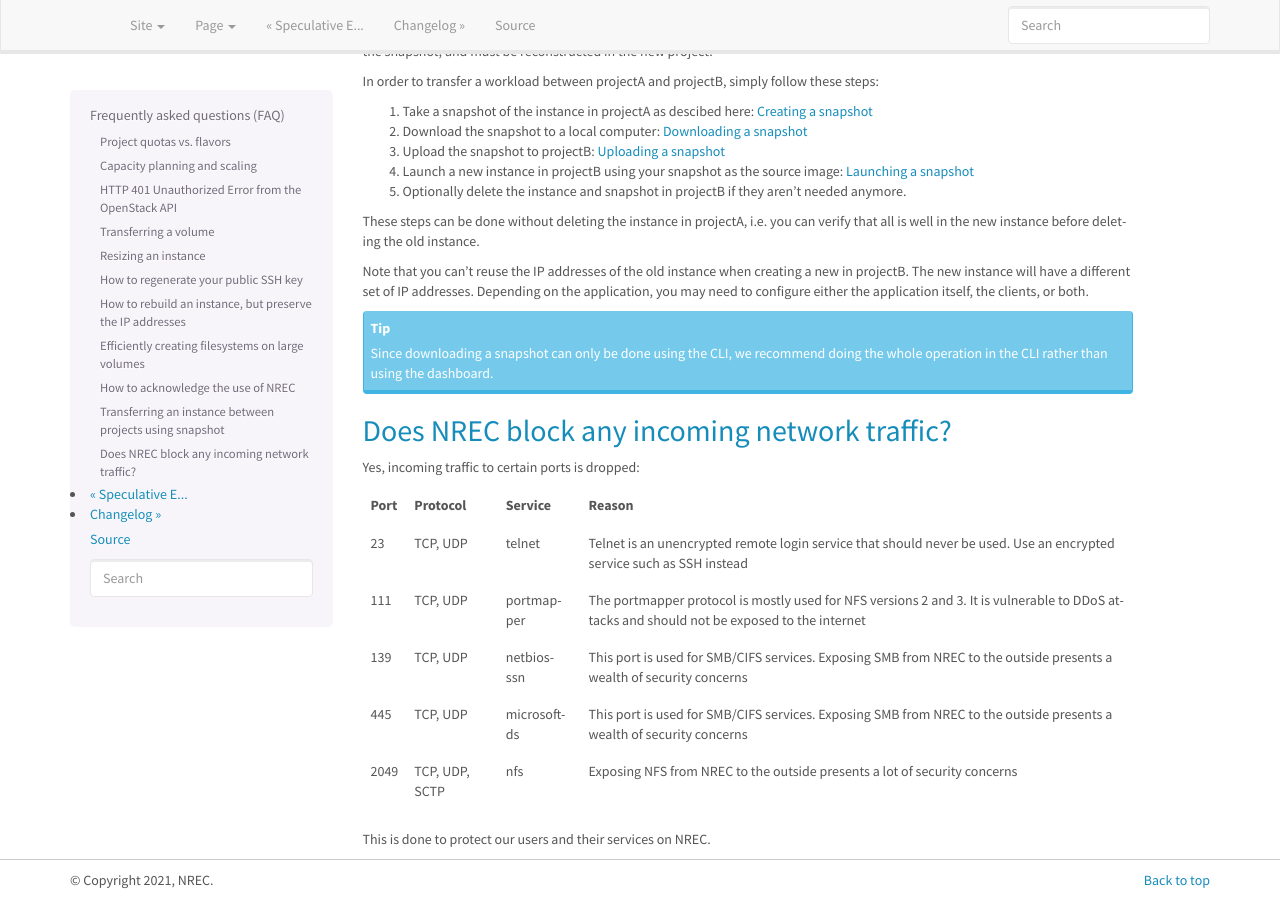
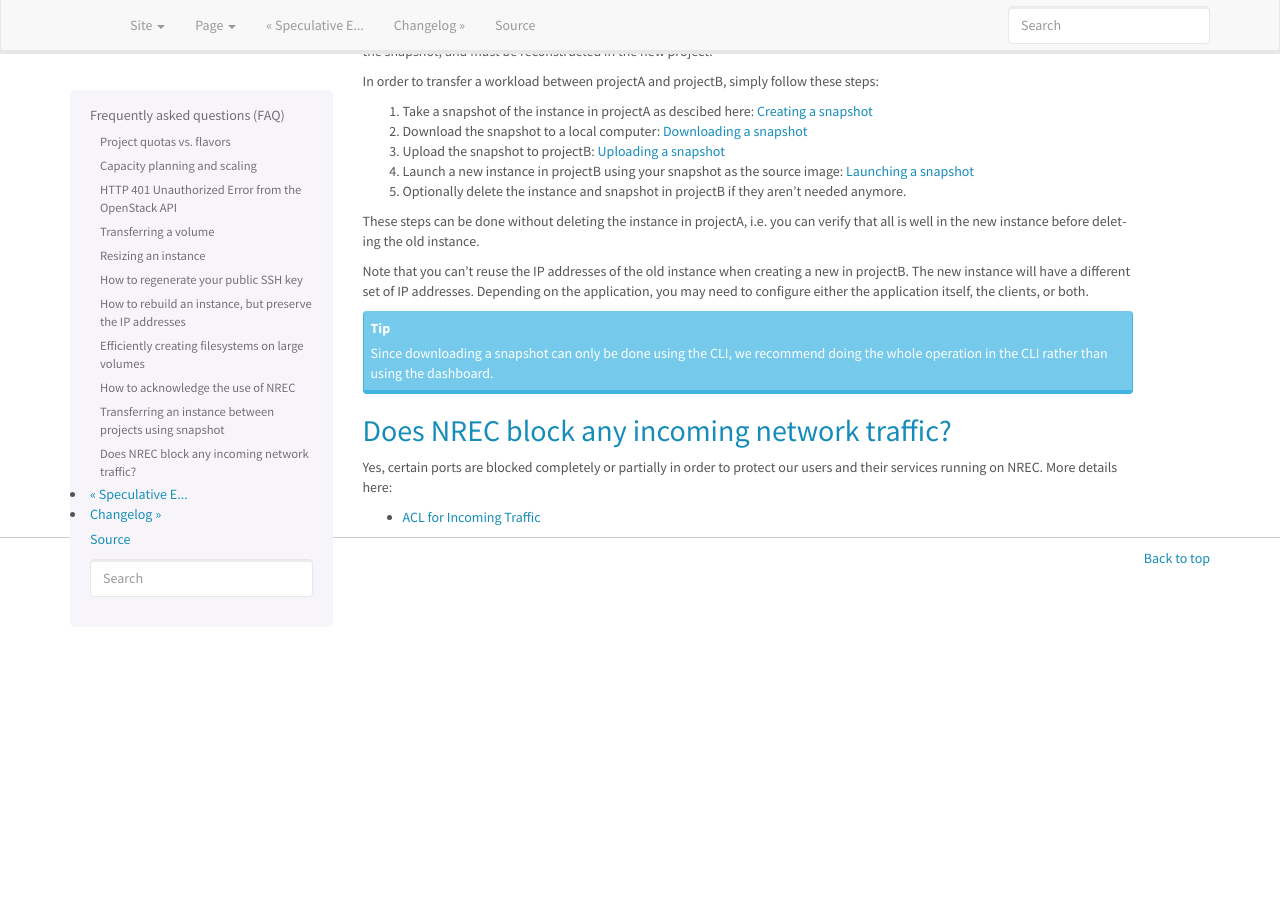
Before and after one commit to norcams/docs-enduser, a Sphinx documentation site: the page built from docs/faq.rst, in a window 1280 px wide and 900 px high, scrolled down 2381 px. Built offline with Sphinx 7.4.7, drawn with Linux system fonts in a browser that asks for light colours; after the commit the page ends 2959 px from its top, so only the background shows below that.

Commit message:
add acl doc

```diff
--- a/docs/faq.rst
+++ b/docs/faq.rst
@@ -193,34 +193,10 @@ configure either the application itself, the clients, or both.
 Does NREC block any incoming network traffic?
 ---------------------------------------------
 
-Yes, incoming traffic to certain ports is dropped:
+.. _ACL for Incoming Traffic: acl.html
 
-+-----+--------+------------+--------------------------------------------+
-|Port |Protocol|Service     |Reason                                      |
-+=====+========+============+============================================+
-|23   |TCP, UDP|telnet      |Telnet is an unencrypted remote login       |
-|     |        |            |service that should never be used. Use an   |
-|     |        |            |encrypted service such as SSH instead       |
-+-----+--------+------------+--------------------------------------------+
-|111  |TCP, UDP|portmapper  |The portmapper protocol is mostly used for  |
-|     |        |            |NFS versions 2 and 3. It is vulnerable to   |
-|     |        |            |DDoS attacks and should not be exposed to   |
-|     |        |            |the internet                                |
-+-----+--------+------------+--------------------------------------------+
-|139  |TCP, UDP|netbios-ssn |This port is used for SMB/CIFS              |
-|     |        |            |services. Exposing SMB from NREC to the     |
-|     |        |            |outside presents a wealth of security       |
-|     |        |            |concerns                                    |
-+-----+--------+------------+--------------------------------------------+
-|445  |TCP, UDP|microsoft-ds|This port is used for SMB/CIFS              |
-|     |        |            |services. Exposing SMB from NREC to the     |
-|     |        |            |outside presents a wealth of security       |
-|     |        |            |concerns                                    |
-+-----+--------+------------+--------------------------------------------+
-|2049 |TCP,    |nfs         |Exposing NFS from NREC to the outside       |
-|     |UDP,    |            |presents a lot of security concerns         |
-|     |SCTP    |            |                                            |
-|     |        |            |                                            |
-+-----+--------+------------+--------------------------------------------+
+Yes, certain ports are blocked completely or partially in order to
+protect our users and their services running on NREC. More details
+here:
 
-This is done to protect our users and their services on NREC.
+* `ACL for Incoming Traffic`_
--- a/docs/index.rst
+++ b/docs/index.rst
@@ -51,8 +51,9 @@ Norwegian Research and Education Cloud
    :maxdepth: 1
 
    terms-of-service
+   support
+   acl
    networking
-   support
    known-issues
    troubleshoot
    speculativeexecution
```
Also changed, not shown: docs/acl.rst (added, +116 -0 lines).
